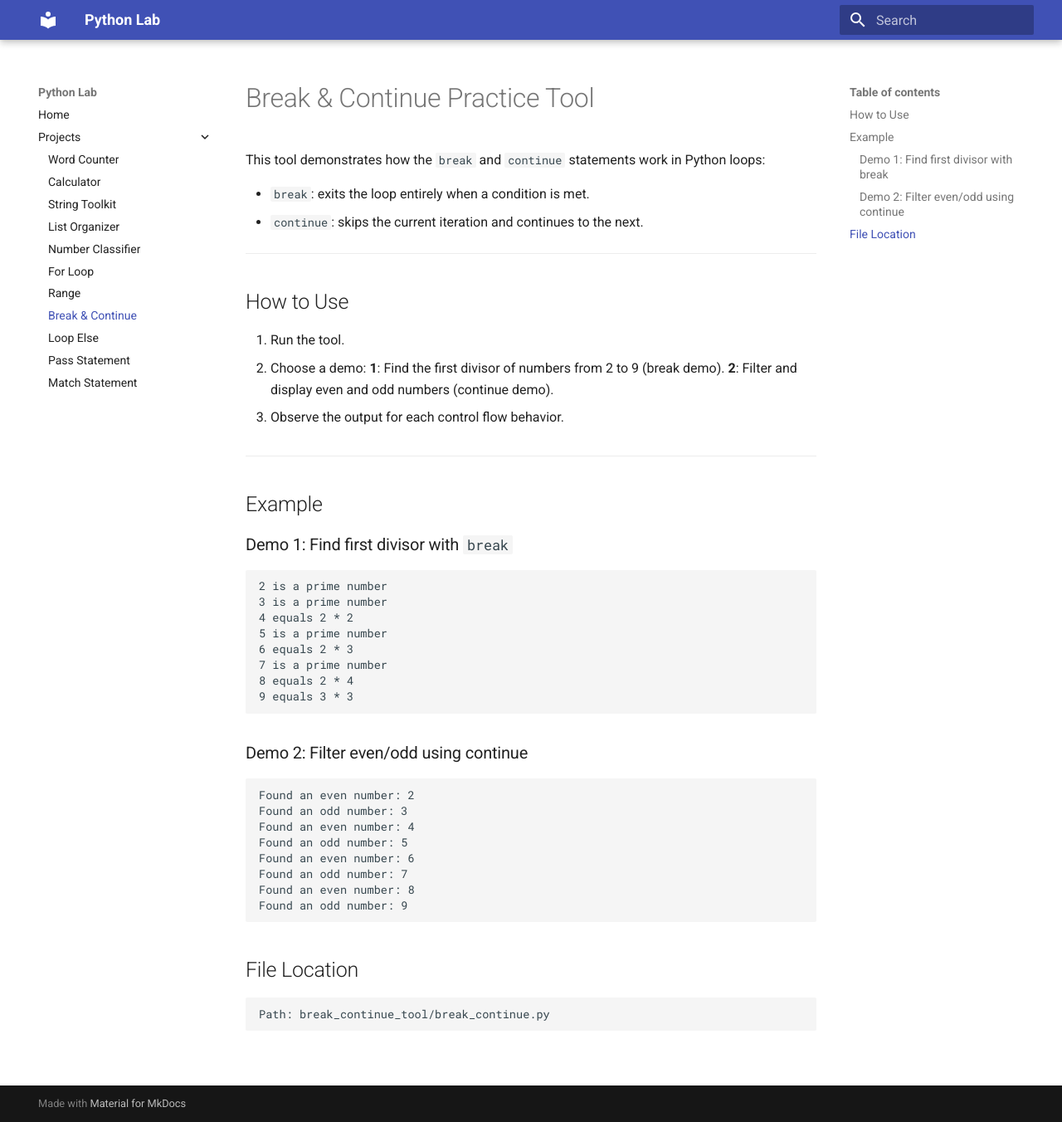
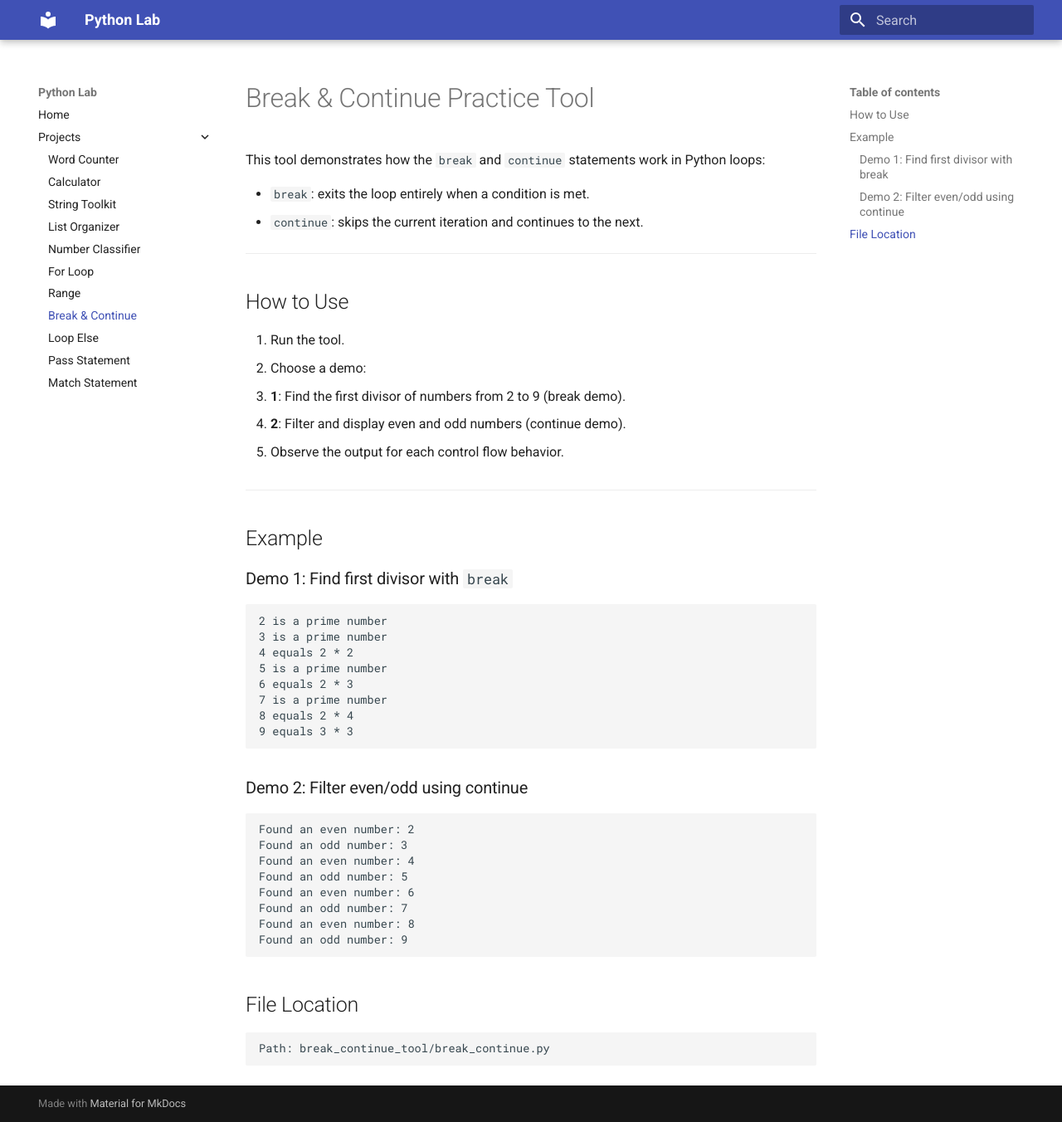
Before and after one commit to xiaosihuangsi/2025-python, an MkDocs documentation site: the page built from docs/projects/break_continue.md, in a window 1280 px wide and 1352 px high. Shown: the whole window at 83% size. Built offline with MkDocs 1.6.1 and Material for MkDocs 9.7.7, drawn with Linux system fonts in a browser that asks for light colours.

```diff
--- a/docs/projects/break_continue.md
+++ b/docs/projects/break_continue.md
@@ -11,8 +11,8 @@ This tool demonstrates how the `break` and `continue` statements work in Python
 
 1. Run the tool.
 2. Choose a demo:
-    **1**: Find the first divisor of numbers from 2 to 9 (break demo).
-    **2**: Filter and display even and odd numbers (continue demo).
+- **1**: Find the first divisor of numbers from 2 to 9 (break demo).
+- **2**: Filter and display even and odd numbers (continue demo).
 
 3. Observe the output for each control flow behavior.
 
```
